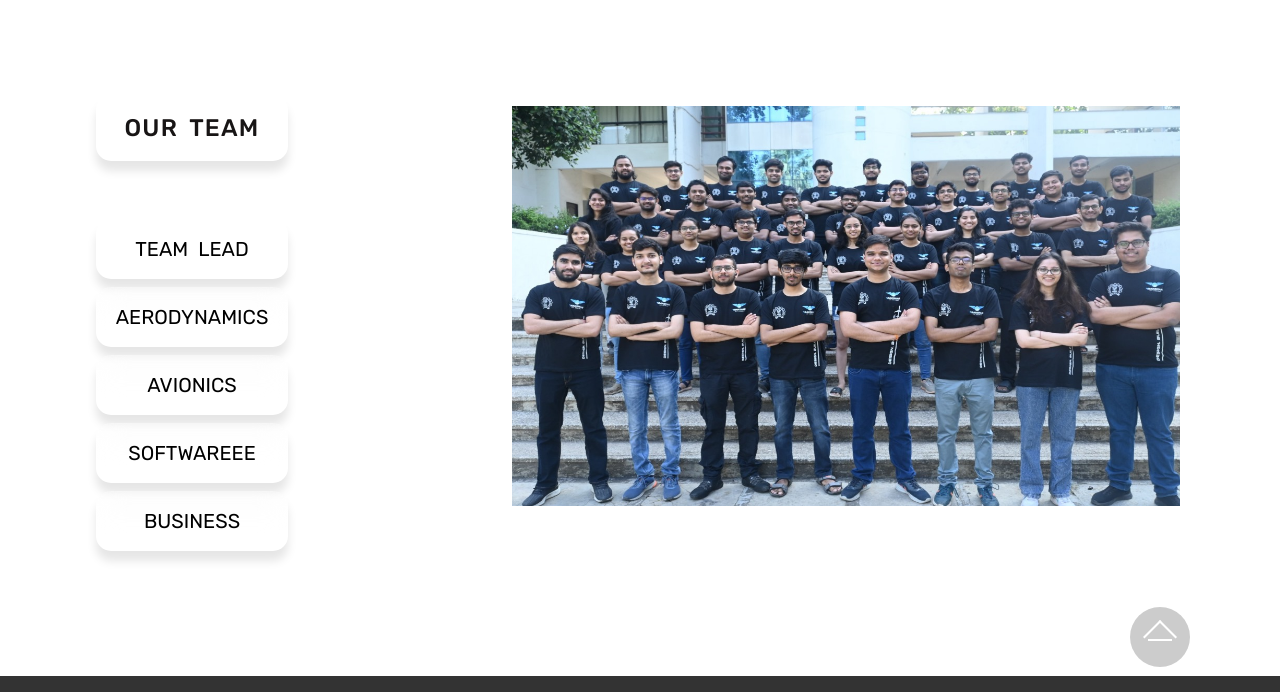
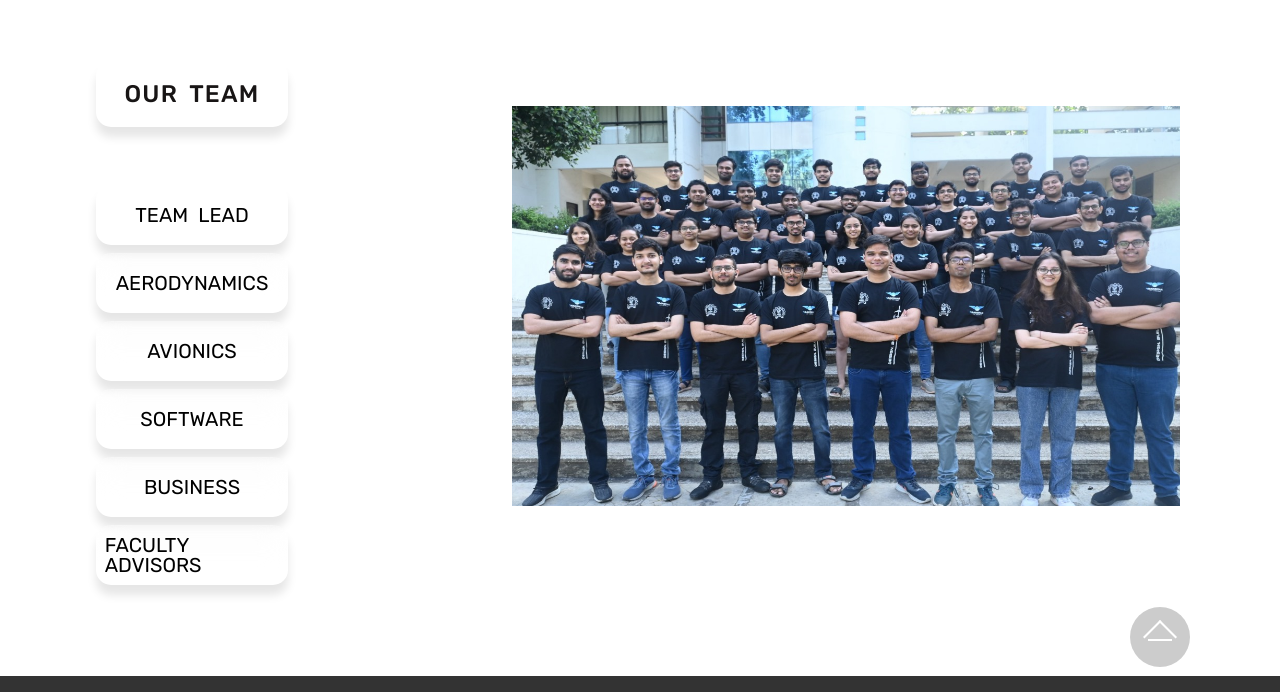
Before and after one commit to rakshakiitb/rakshakiitb.github.io, a plain HTML site: page Team.html in a window 1280 px wide. Shown: the part 108-800 px from the top of the page. Drawn offline with Linux system fonts and the light colour scheme.

Commit message:
Update Team.html

```diff
--- a/Team.html
+++ b/Team.html
@@ -382,10 +382,13 @@ body{
           <h6><a href="subsystem3.html">Avionics</a></h6>
         </li>
         <li>
-          <h6><a href="subsystem4.html">Softwareee</a></h6>
+          <h6><a href="subsystem4.html">Software</a></h6>
         </li>
         <li>
           <h6><a href="subsystem5.html">Business</a></h6>
+        </li>
+        <li>
+          <h6><a href="subsystem6.html">Faculty Advisors</a></h6>
         </li>
       </ul>
     </div>
```
